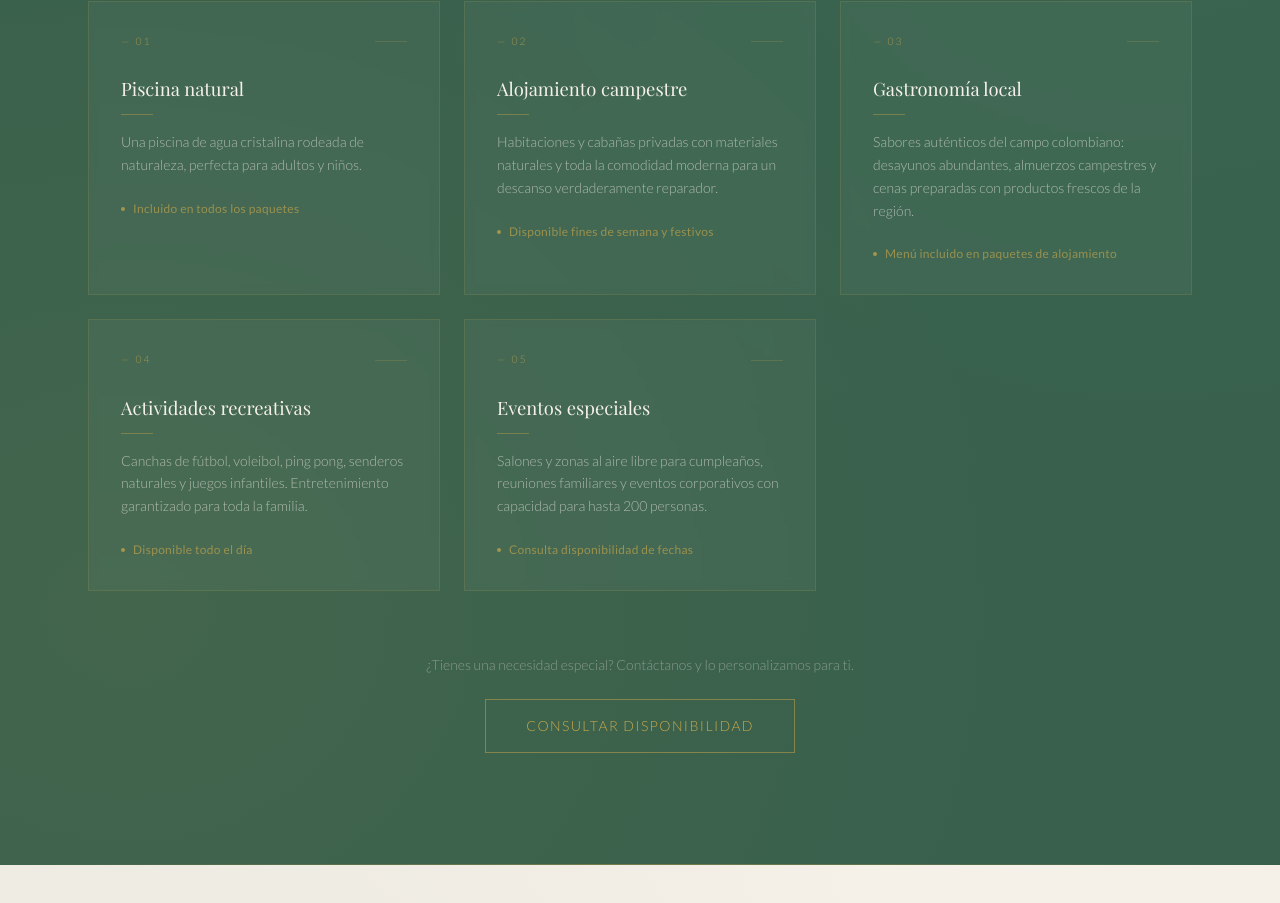
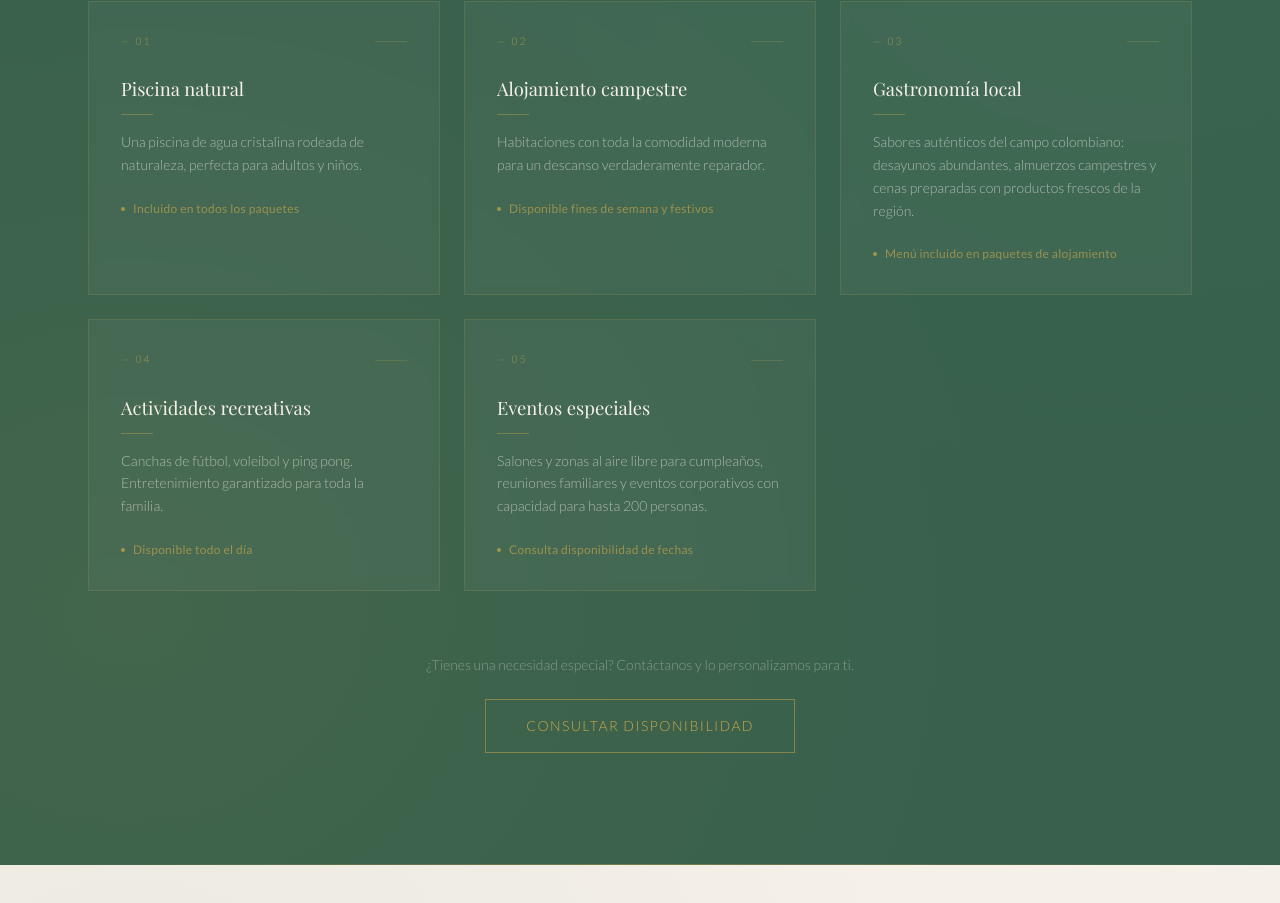
Before and after one commit to Dangod-spec/villa-letty, a Next.js app: page / in a window 1280 px wide. Shown: the part 2459-3362 px from the top of the page. Built offline with nearby package versions, Linux system fonts and the light colour scheme; a web font is replaced by a local one.

Commit message:
Update Servicios.tsx

```diff
--- a/app/components/Servicios.tsx
+++ b/app/components/Servicios.tsx
@@ -10,7 +10,7 @@ const servicios = [
   {
     numero: '02',
     title: 'Alojamiento campestre',
-    desc: 'Habitaciones y cabañas privadas con materiales naturales y toda la comodidad moderna para un descanso verdaderamente reparador.',
+    desc: 'Habitaciones con toda la comodidad moderna para un descanso verdaderamente reparador.',
     detalle: 'Disponible fines de semana y festivos',
   },
   {
@@ -22,7 +22,7 @@ const servicios = [
   {
     numero: '04',
     title: 'Actividades recreativas',
-    desc: 'Canchas de fútbol, voleibol, ping pong, senderos naturales y juegos infantiles. Entretenimiento garantizado para toda la familia.',
+    desc: 'Canchas de fútbol, voleibol y ping pong. Entretenimiento garantizado para toda la familia.',
     detalle: 'Disponible todo el día',
   },
   {
```
